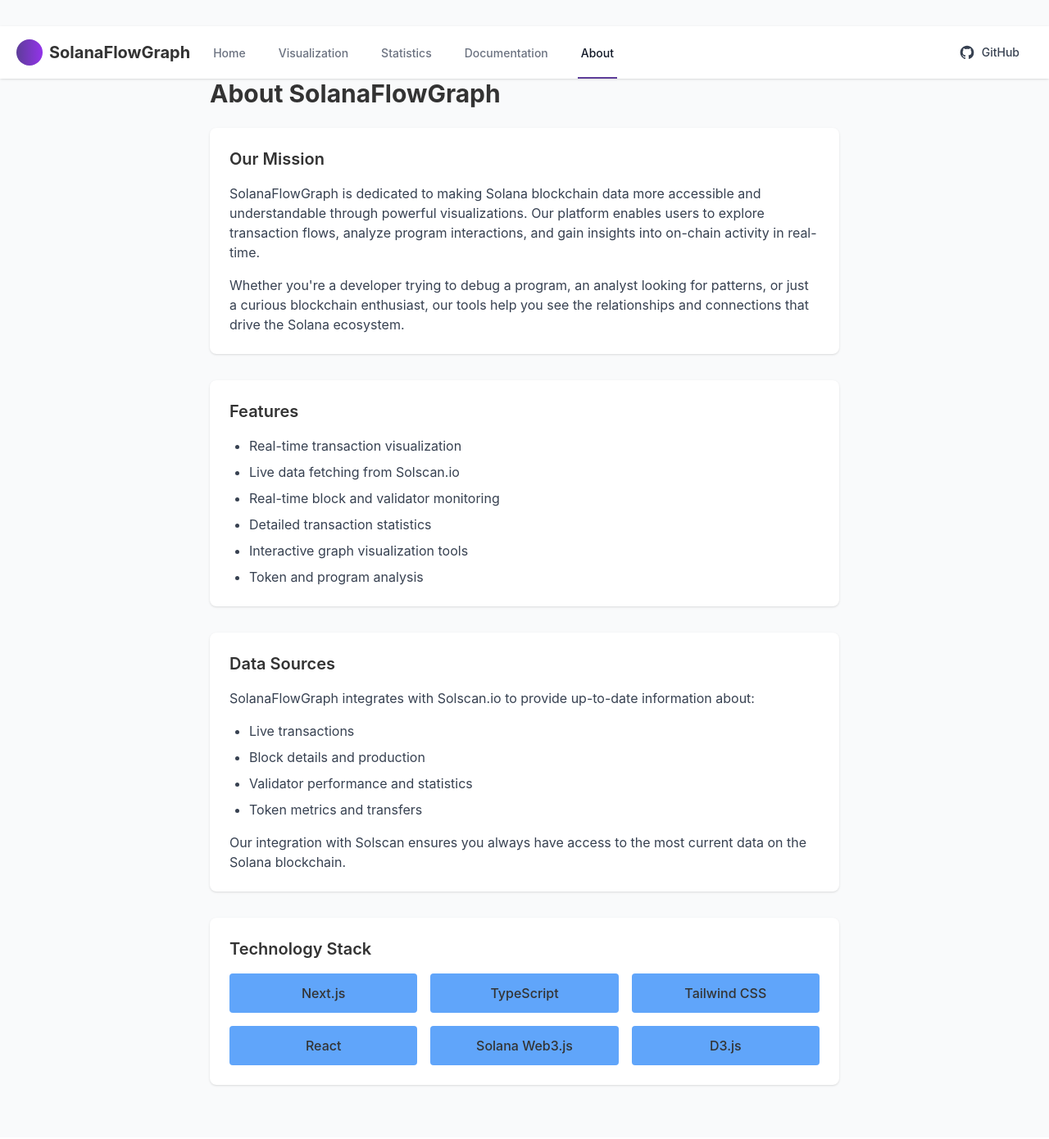
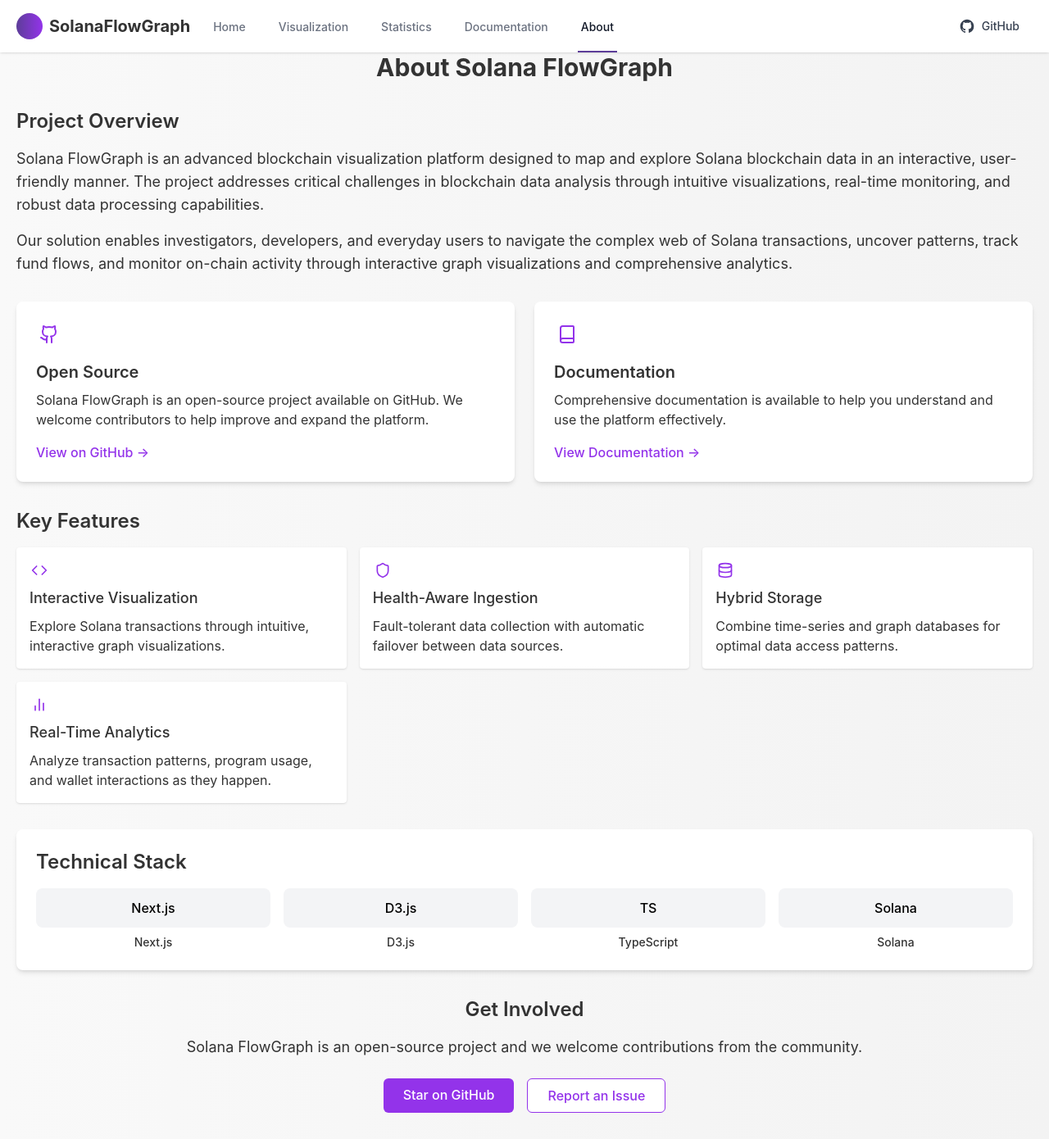
Before and after one commit to Zeddli/SolanaFlowgraph, a Next.js app: page /about in a window 1280 px wide. Shown: the whole page at 82% size. Built offline with nearby package versions, Linux system fonts and the light colour scheme.

Commit message:
Update about

```diff
--- a/app/about/page.tsx
+++ b/app/about/page.tsx
@@ -1,69 +1,169 @@
+'use client';
+
+import React from 'react';
+import Link from 'next/link';
+import { Github, Book, Code, Database, BarChart2, Shield } from 'lucide-react';
 import Header from '../components/Header';
+
+// Note: You need to install lucide-react:
+// npm install lucide-react
+// For now, we'll use simple div placeholders for icons
 
 export default function AboutPage() {
   return (
-    <main className="min-h-screen bg-gray-50">
+    <>
       <Header />
+      <div className="container mx-auto px-4 py-8 max-w-5xl">
+        <h1 className="text-3xl font-bold text-center mb-8">About Solana FlowGraph</h1>
 
-      <div className="container mx-auto px-4 py-12">
-        <div className="max-w-3xl mx-auto">
-          <h1 className="text-3xl font-bold mb-6">About SolanaFlowGraph</h1>
+        <div className="mb-8">
+          <h2 className="text-2xl font-semibold mb-4">Project Overview</h2>
+          <p className="text-lg mb-4">
+            Solana FlowGraph is an advanced blockchain visualization platform designed to map and explore
+            Solana blockchain data in an interactive, user-friendly manner. The project addresses critical
+            challenges in blockchain data analysis through intuitive visualizations, real-time monitoring,
+            and robust data processing capabilities.
+          </p>
+          <p className="text-lg mb-4">
+            Our solution enables investigators, developers, and everyday users to navigate the complex web of
+            Solana transactions, uncover patterns, track fund flows, and monitor on-chain activity through
+            interactive graph visualizations and comprehensive analytics.
+          </p>
+        </div>
 
-          <div className="bg-white rounded-lg shadow p-6 mb-8">
-            <h2 className="text-xl font-semibold mb-4">Our Mission</h2>
-            <p className="text-gray-700 mb-4">
-              SolanaFlowGraph is dedicated to making Solana blockchain data more accessible and understandable through
-              powerful visualizations. Our platform enables users to explore transaction flows, analyze program interactions,
-              and gain insights into on-chain activity in real-time.
+        <div className="grid grid-cols-1 md:grid-cols-2 gap-6 mb-8">
+          <div className="bg-white p-6 rounded-lg shadow-md">
+            <div className="w-8 h-8 text-purple-600 mb-4 flex items-center justify-center">
+              <Github size={24} />
+            </div>
+            <h3 className="text-xl font-semibold mb-2">Open Source</h3>
+            <p className="mb-4">
+              Solana FlowGraph is an open-source project available on GitHub. We welcome contributors
+              to help improve and expand the platform.
             </p>
-            <p className="text-gray-700">
-              Whether you're a developer trying to debug a program, an analyst looking for patterns, or just a curious
-              blockchain enthusiast, our tools help you see the relationships and connections that drive the Solana ecosystem.
-            </p>
+            <a
+              href="https://github.com/Zeddli/SolanaFlowgraph"
+              target="_blank"
+              rel="noopener noreferrer"
+              className="text-purple-600 hover:text-purple-800 font-medium"
+            >
+              View on GitHub →
+            </a>
           </div>
 
-          <div className="bg-white rounded-lg shadow p-6 mb-8">
-            <h2 className="text-xl font-semibold mb-4">Features</h2>
-            <ul className="list-disc pl-6 text-gray-700 space-y-2">
-              <li>Real-time transaction visualization</li>
-              <li>Live data fetching from Solscan.io</li>
-              <li>Real-time block and validator monitoring</li>
-              <li>Detailed transaction statistics</li>
-              <li>Interactive graph visualization tools</li>
-              <li>Token and program analysis</li>
-            </ul>
+          <div className="bg-white p-6 rounded-lg shadow-md">
+            <div className="w-8 h-8 text-purple-600 mb-4 flex items-center justify-center">
+              <Book size={24} />
+            </div>
+            <h3 className="text-xl font-semibold mb-2">Documentation</h3>
+            <p className="mb-4">
+              Comprehensive documentation is available to help you understand and use the platform effectively.
+            </p>
+            <Link
+              href="/documentation"
+              className="text-purple-600 hover:text-purple-800 font-medium"
+            >
+              View Documentation →
+            </Link>
           </div>
+        </div>
 
-          <div className="bg-white rounded-lg shadow p-6 mb-8">
-            <h2 className="text-xl font-semibold mb-4">Data Sources</h2>
-            <p className="text-gray-700 mb-4">
-              SolanaFlowGraph integrates with Solscan.io to provide up-to-date information about:
-            </p>
-            <ul className="list-disc pl-6 text-gray-700 space-y-2">
-              <li>Live transactions</li>
-              <li>Block details and production</li>
-              <li>Validator performance and statistics</li>
-              <li>Token metrics and transfers</li>
-            </ul>
-            <p className="text-gray-700 mt-4">
-              Our integration with Solscan ensures you always have access to the most current data on the Solana blockchain.
-            </p>
-          </div>
+        <div className="mb-8">
+          <h2 className="text-2xl font-semibold mb-4">Key Features</h2>
 
-          <div className="bg-white rounded-lg shadow p-6 mb-8">
-            <h2 className="text-xl font-semibold mb-4">Technology Stack</h2>
-            <div className="grid grid-cols-2 md:grid-cols-3 gap-4">
-              {['Next.js', 'TypeScript', 'Tailwind CSS', 'React', 'Solana Web3.js', 'D3.js'].map((tech) => (
-                <div key={tech} className="bg-blue-400 rounded p-3 text-center">
-                  <span className="font-medium">{tech}</span>
-                </div>
-              ))}
+          <div className="grid grid-cols-1 md:grid-cols-3 gap-4">
+            <div className="bg-white p-4 rounded shadow">
+              <div className="w-6 h-6 text-purple-600 mb-2 flex items-center justify-center">
+                <Code size={20} />
+              </div>
+              <h3 className="text-lg font-medium mb-2">Interactive Visualization</h3>
+              <p>Explore Solana transactions through intuitive, interactive graph visualizations.</p>
+            </div>
+
+            <div className="bg-white p-4 rounded shadow">
+              <div className="w-6 h-6 text-purple-600 mb-2 flex items-center justify-center">
+                <Shield size={20} />
+              </div>
+              <h3 className="text-lg font-medium mb-2">Health-Aware Ingestion</h3>
+              <p>Fault-tolerant data collection with automatic failover between data sources.</p>
+            </div>
+
+            <div className="bg-white p-4 rounded shadow">
+              <div className="w-6 h-6 text-purple-600 mb-2 flex items-center justify-center">
+                <Database size={20} />
+              </div>
+              <h3 className="text-lg font-medium mb-2">Hybrid Storage</h3>
+              <p>Combine time-series and graph databases for optimal data access patterns.</p>
+            </div>
+
+            <div className="bg-white p-4 rounded shadow">
+              <div className="w-6 h-6 text-purple-600 mb-2 flex items-center justify-center">
+                <BarChart2 size={20} />
+              </div>
+              <h3 className="text-lg font-medium mb-2">Real-Time Analytics</h3>
+              <p>Analyze transaction patterns, program usage, and wallet interactions as they happen.</p>
             </div>
           </div>
+        </div>
 
+        <div className="bg-white p-6 rounded-lg shadow-md mb-8">
+          <h2 className="text-2xl font-semibold mb-4">Technical Stack</h2>
+          <div className="grid grid-cols-2 md:grid-cols-4 gap-4">
+            <div className="text-center">
+              <div className="bg-gray-100 p-3 rounded-lg mb-2 flex items-center justify-center">
+                <span className="font-medium text-black">Next.js</span>
+              </div>
+              <p className="text-sm font-medium">Next.js</p>
+            </div>
 
+            <div className="text-center">
+              <div className="bg-gray-100 p-3 rounded-lg mb-2 flex items-center justify-center">
+                <span className="font-medium text-black">D3.js</span>
+              </div>
+              <p className="text-sm font-medium">D3.js</p>
+            </div>
+
+            <div className="text-center">
+              <div className="bg-gray-100 p-3 rounded-lg mb-2 flex items-center justify-center">
+                <span className="font-medium text-black">TS</span>
+              </div>
+              <p className="text-sm font-medium">TypeScript</p>
+            </div>
+
+            <div className="text-center">
+              <div className="bg-gray-100 p-3 rounded-lg mb-2 flex items-center justify-center">
+                <span className="font-medium text-black">Solana</span>
+              </div>
+              <p className="text-sm font-medium">Solana</p>
+            </div>
+          </div>
+        </div>
+
+        <div className="text-center mb-8">
+          <h2 className="text-2xl font-semibold mb-4">Get Involved</h2>
+          <p className="text-lg mb-6">
+            Solana FlowGraph is an open-source project and we welcome contributions from the community.
+          </p>
+          <div className="flex flex-col md:flex-row justify-center gap-4">
+            <a
+              href="https://github.com/Zeddli/SolanaFlowgraph"
+              target="_blank"
+              rel="noopener noreferrer"
+              className="bg-purple-600 hover:bg-purple-700 text-white font-medium py-2 px-6 rounded-md"
+            >
+              Star on GitHub
+            </a>
+            <a
+              href="https://github.com/Zeddli/SolanaFlowgraph/issues/new"
+              target="_blank"
+              rel="noopener noreferrer"
+              className="bg-white border border-purple-600 text-purple-600 hover:bg-purple-50 font-medium py-2 px-6 rounded-md"
+            >
+              Report an Issue
+            </a>
+          </div>
         </div>
       </div>
-    </main>
+    </>
   );
 }
```
